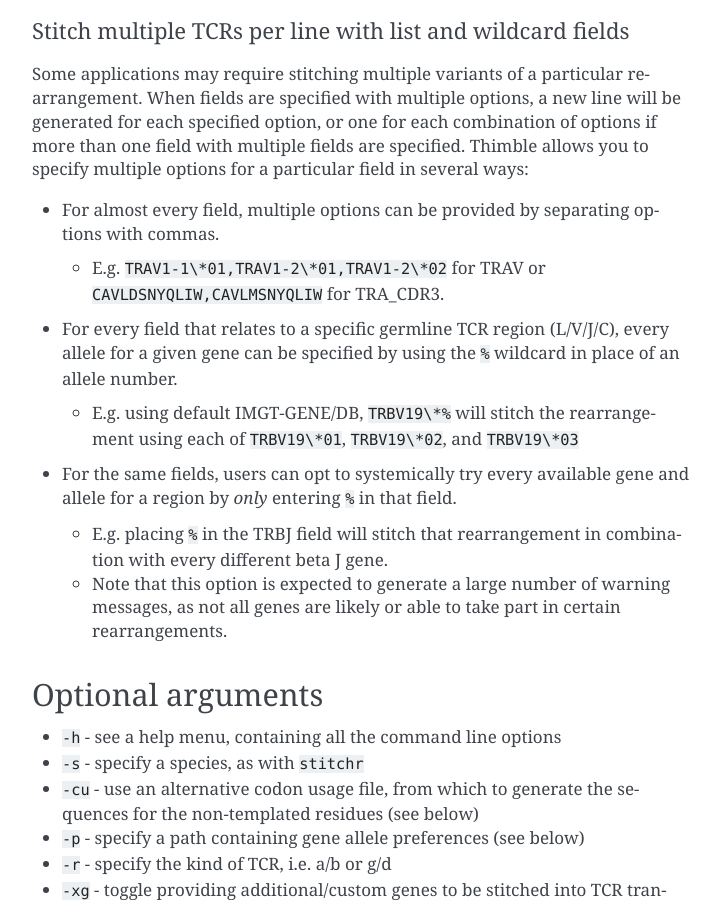
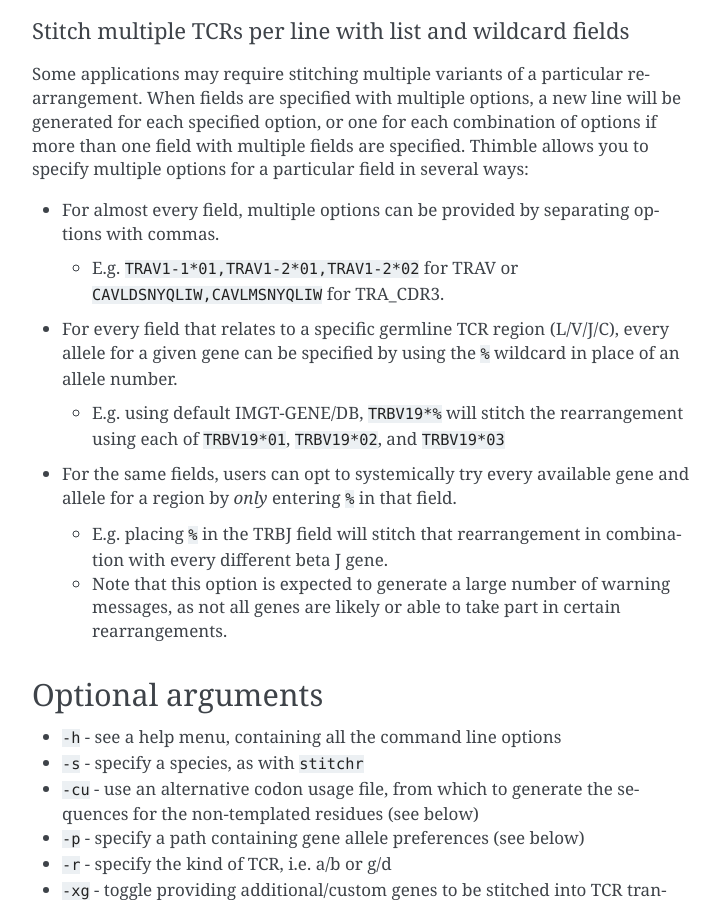
Before and after one commit to JamieHeather/stitchr, a Sphinx documentation site: the page built from docs/thimble.rst, in a window 1280 px wide and 900 px high, scrolled down 1759 px. Shown: the whole window, without its empty margins (388-1107 px from the left). Built offline with Sphinx 7.4.7, drawn with Linux system fonts in a browser that asks for light colours.

Commit message:
2023-06-07: updating help prompt and removing markdown escapes

```diff
--- a/docs/thimble.rst
+++ b/docs/thimble.rst
@@ -56,11 +56,11 @@ Some applications may require stitching multiple variants of a particular rearra
 
 -  For almost every field, multiple options can be provided by separating options with commas.
 
-   -  E.g. ``TRAV1-1\*01,TRAV1-2\*01,TRAV1-2\*02`` for TRAV or ``CAVLDSNYQLIW,CAVLMSNYQLIW`` for TRA_CDR3.
+   -  E.g. ``TRAV1-1*01,TRAV1-2*01,TRAV1-2*02`` for TRAV or ``CAVLDSNYQLIW,CAVLMSNYQLIW`` for TRA_CDR3.
 
 -  For every field that relates to a specific germline TCR region (L/V/J/C), every allele for a given gene can be specified by using the ``%`` wildcard in place of an allele number.
 
-   -  E.g. using default IMGT-GENE/DB, ``TRBV19\*%`` will stitch the rearrangement using each of ``TRBV19\*01``, ``TRBV19\*02``, and ``TRBV19\*03``
+   -  E.g. using default IMGT-GENE/DB, ``TRBV19*%`` will stitch the rearrangement using each of ``TRBV19*01``, ``TRBV19*02``, and ``TRBV19*03``
 
 -  For the same fields, users can opt to systemically try every available gene and allele for a region by *only* entering ``%`` in that field.
 
```
Also changed, not shown: 1 other file.
